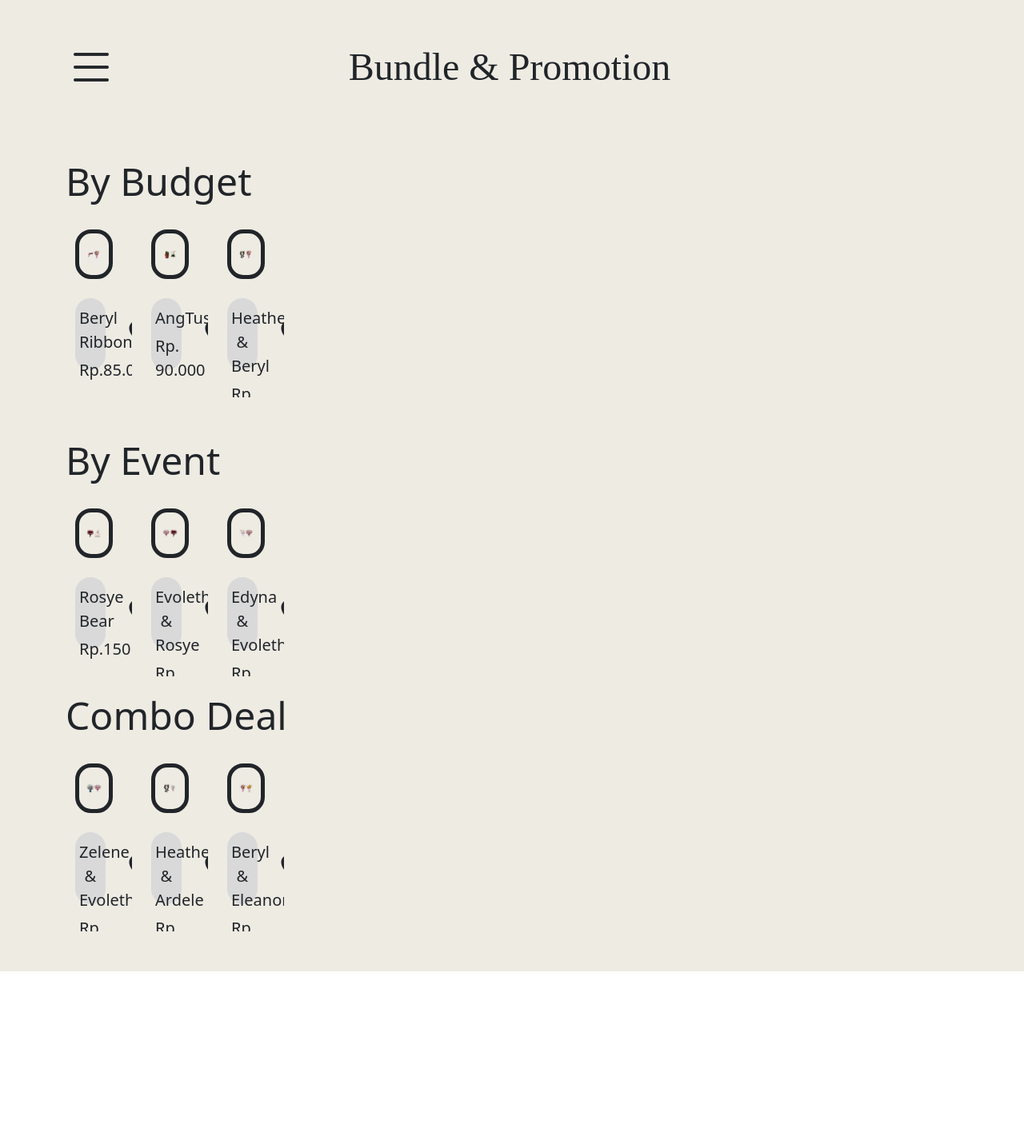
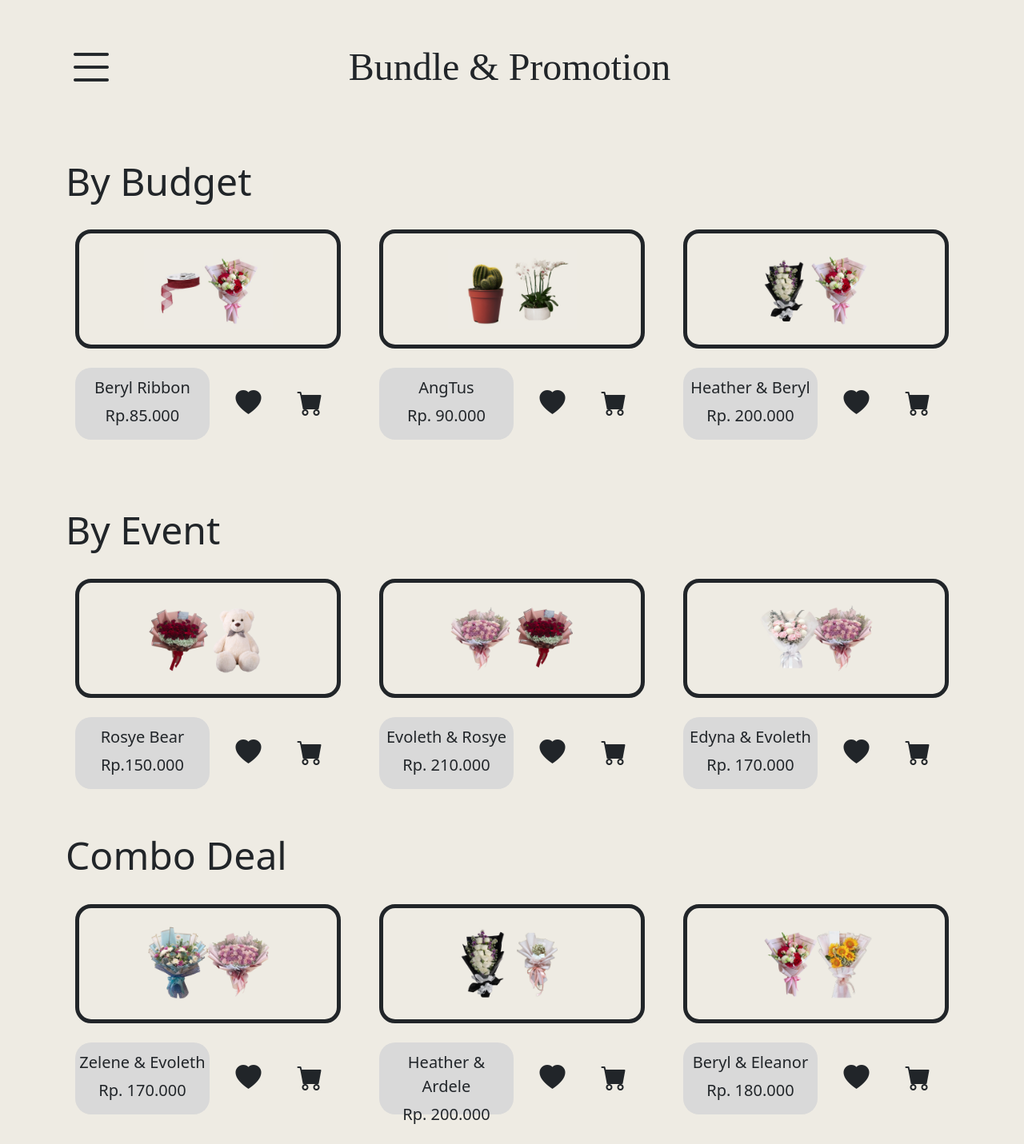
Before and after one commit to fikrihaikal20/atha-flora, a website: page BundlePromo.html in a window 1280 px wide. Shown: the whole page at 80% size. Before the commit the page ends 1215 px from the top, so only its background shows below. Drawn offline with nearby package versions, Linux system fonts and the light colour scheme.

Commit message:
fix column

```diff
--- a/BundlePromo.html
+++ b/BundlePromo.html
@@ -144,7 +144,7 @@
         </div>
 
 				<div class="row">
-					<div class="katalog text-center p-4 col-sm-1" >
+					<div class="katalog text-center p-4 col-sm-4" >
 						<div style="border: 5px solid;border-radius: 20px;">
 							<img src="images/Beryl Ribbon.jpg" class="allign-center" style="width: 50%;" />
 						</div>
@@ -161,7 +161,7 @@
 							</div>
 						</div>
 					</div>
-					<div class="katalog text-center p-4 col-sm-1" >
+					<div class="katalog text-center p-4 col-sm-4" >
 						<div style="border: 5px solid;border-radius: 20px;">
 							<img src="images/Angtus.jpg" class="allign-center" style="width: 50%;" />
 						</div>
@@ -179,7 +179,7 @@
 						</div>
 					</div>
 
-					<div class="katalog text-center p-4 col-sm-1" >
+					<div class="katalog text-center p-4 col-sm-4" >
 						<div style="border: 5px solid;border-radius: 20px;">
 							<img src="images/Heather & Beryl.png" class="allign-center" style="width: 50%;" />
 						</div>
@@ -209,7 +209,7 @@
 </div>
 
         <div class="row">
-            <div class="katalog text-center p-4 col-sm-1" >
+            <div class="katalog text-center p-4 col-sm-4" >
                 <div style="border: 5px solid;border-radius: 20px;">
                     <img src="images/Rosye Bear.png" class="allign-center" style="width: 50%;" />
                 </div>
@@ -226,7 +226,7 @@
                     </div>
                 </div>
             </div>
-            <div class="katalog text-center p-4 col-sm-1" >
+            <div class="katalog text-center p-4 col-sm-4" >
                 <div style="border: 5px solid;border-radius: 20px;">
                     <img src="images/Evoleth & Rosye.png" class="allign-center" style="width: 50%;" />
                 </div>
@@ -244,7 +244,7 @@
                 </div>
             </div>
 
-            <div class="katalog text-center p-4 col-sm-1" >
+            <div class="katalog text-center p-4 col-sm-4" >
                 <div style="border: 5px solid;border-radius: 20px;">
                     <img src="images/Edyna & Evoleth.png" class="allign-center" style="width: 50%;" />
                 </div>
@@ -273,7 +273,7 @@
           <h4 id="buket" style="font-size: 48px;">Combo Deal</h4>
         </div>
 				<div class="row">
-					<div class="katalog text-center p-4 col-sm-1" >
+					<div class="katalog text-center p-4 col-sm-4" >
 						<div style="border: 5px solid;border-radius: 20px;">
 							<img src="images/Zelene & Evoleth.png" class="allign-center" style="width: 50%;" />
 						</div>
@@ -290,7 +290,7 @@
 							</div>
 						</div>
 					</div>
-					<div class="katalog text-center p-4 col-sm-1" >
+					<div class="katalog text-center p-4 col-sm-4" >
 						<div style="border: 5px solid;border-radius: 20px;">
 							<img src="images/Heather & Ardele.png" class="allign-center" style="width: 50%;" />
 						</div>
@@ -308,7 +308,7 @@
 						</div>
 					</div>
 
-					<div class="katalog text-center p-4 col-sm-1" >
+					<div class="katalog text-center p-4 col-sm-4" >
 						<div style="border: 5px solid;border-radius: 20px;">
 							<img src="images/Beryl & Eleanor.png" class="allign-center" style="width: 50%;" />
 						</div>
```
Also changed, not shown: Katalog.html (+5 -5 lines).
